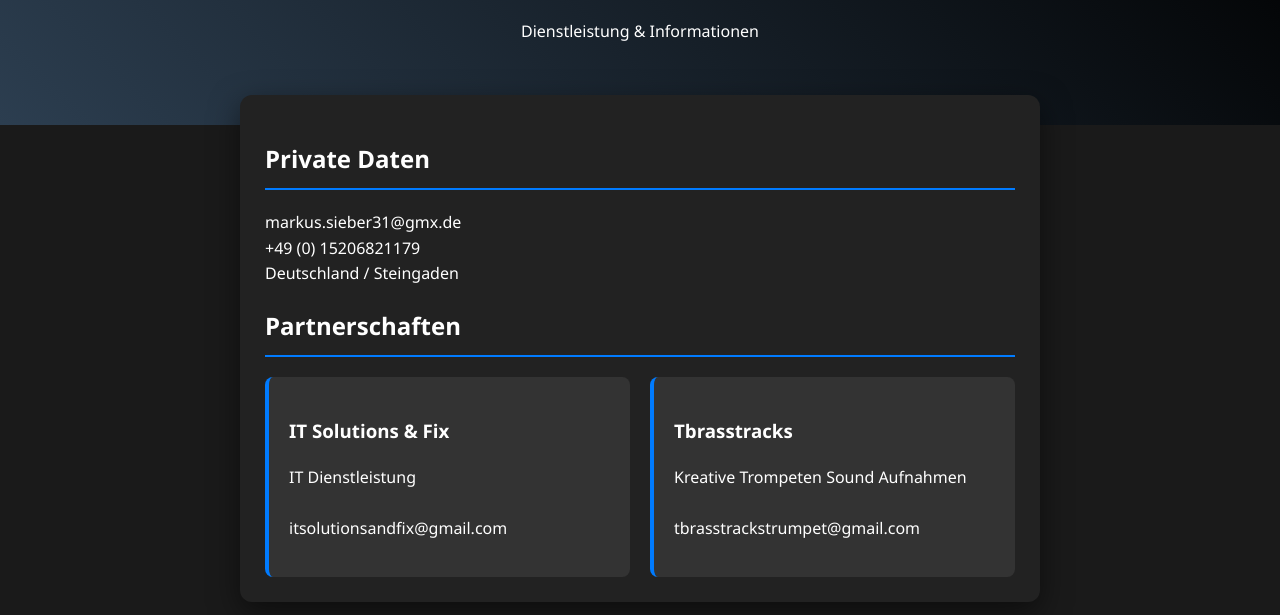
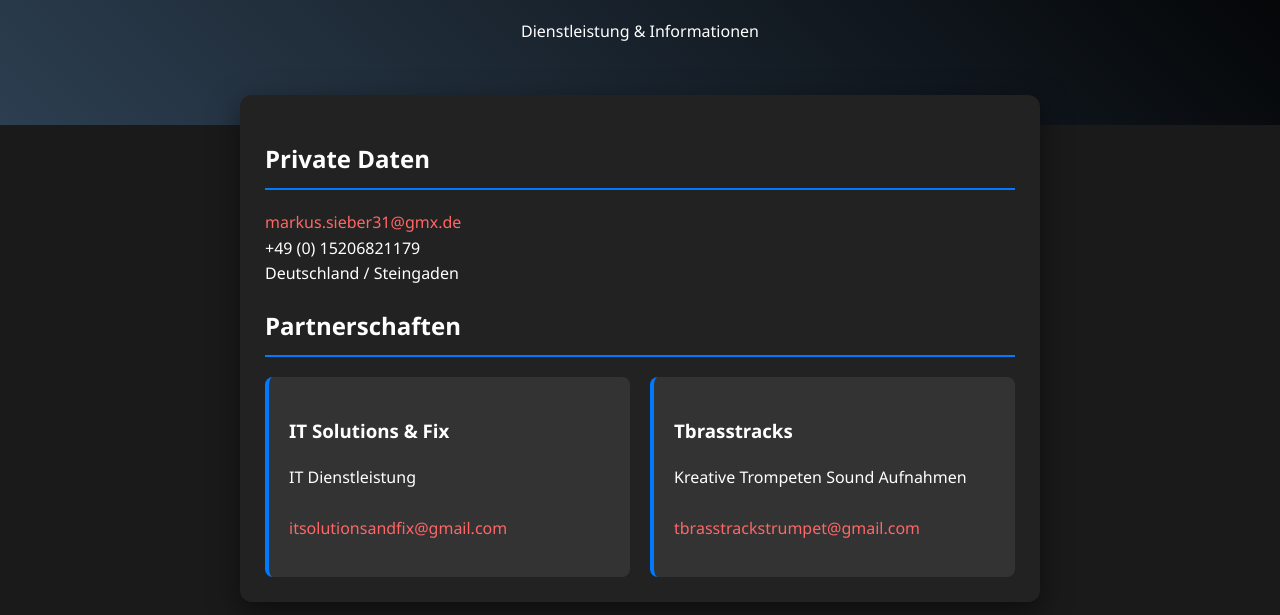
Before and after one commit to Tbrasstracks/Markus-Sieber, a plain HTML site: page index.html in a window 1280 px wide. Shown: the part 155-770 px from the top of the page. Drawn offline with Linux system fonts and the light colour scheme.

Commit message:
Style emails with a new class and update display
Added a new class for email styling and updated email displays.

```diff
--- a/index.html
+++ b/index.html
@@ -13,7 +13,8 @@
         .box { background: #333; padding: 20px; border-radius: 8px; border-left: 4px solid #007bff; transition: transform 0.2s; }
         .box:hover { transform: translateY(-5px); }
         .contact-info { word-wrap: break-word; }
-    header h1 { color: #007bff; }
+        header h1 { color: #007bff; }
+        .email-red { color: #ff6666; } /* Definierte Farbe für E-Mails */
     </style>
 </head>
 <body>
@@ -24,7 +25,7 @@
     <div class="container">
         <section class="contact-info">
             <h2>Private Daten</h2>
-            <p>markus.sieber31@gmx.de<br>
+            <p><span class="email-red">markus.sieber31@gmx.de</span><br>
             +49 (0) 15206821179<br>
             Deutschland / Steingaden</p>
         </section>
@@ -34,12 +35,12 @@
                 <div class="box">
                     <h3>IT Solutions & Fix</h3>
                     <p>IT Dienstleistung
-                        <br><br>itsolutionsandfix@gmail.com</p>
+                        <br><br><span class="email-red">itsolutionsandfix@gmail.com</span></p>
                 </div>
                 <div class="box">
                     <h3>Tbrasstracks</h3>
                     <p>Kreative Trompeten Sound Aufnahmen
-                        <br><br>tbrasstrackstrumpet@gmail.com</p>
+                        <br><br><span class="email-red">tbrasstrackstrumpet@gmail.com</span></p>
                 </div>
             </div>
         </section>
```
